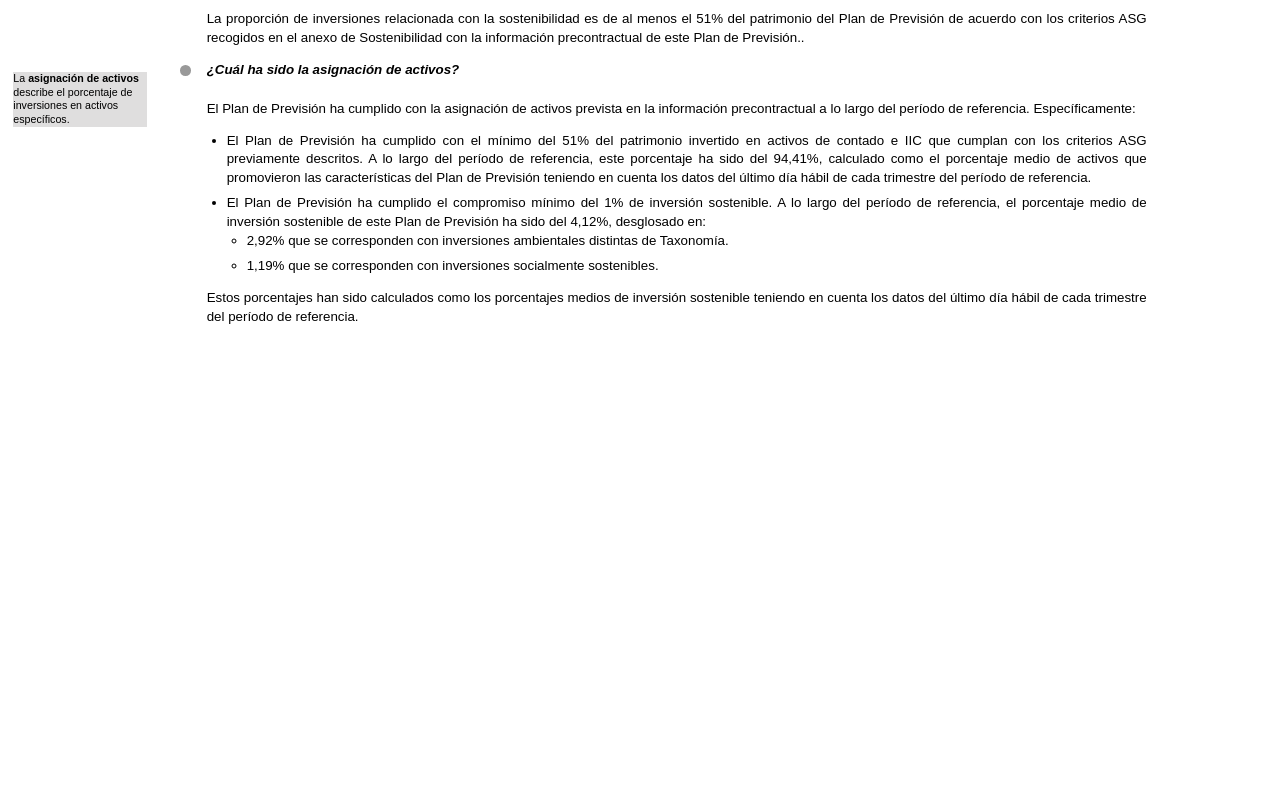
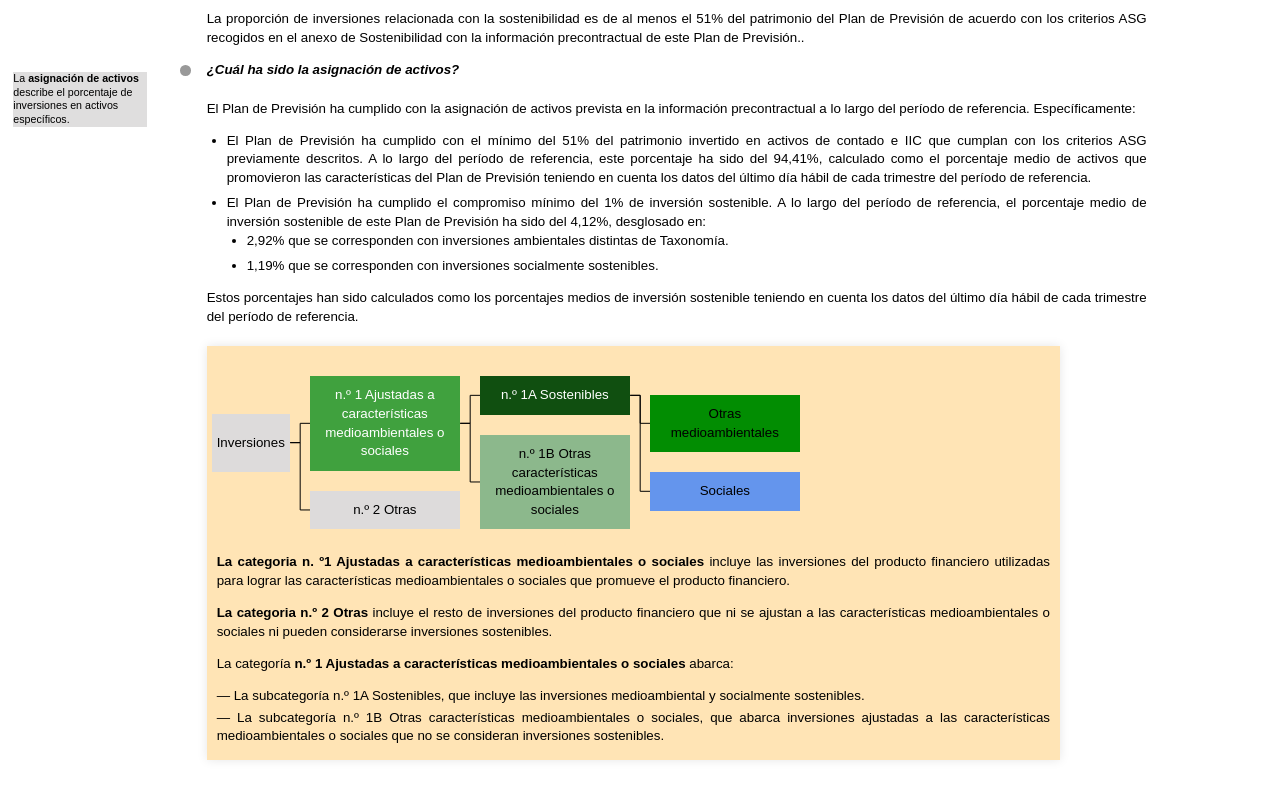
Before and after one commit to tristansoler/sfdr_report_generator, a plain HTML site: page template.html in a window 1280 px wide. Shown: the part 5931-6729 px from the top of the page. Before the commit the page ends 6387 px from the top, so only its background shows below. Drawn offline with Linux system fonts and the light colour scheme.

Commit message:
we managed to include the flow chart inside the second regular orange box

```diff
--- a/template.html
+++ b/template.html
@@ -559,7 +559,7 @@
                     ¿Cuál ha sido la asignación de activos?
                 </div>
             </div>
-            <!--Answer 4 -->
+            <!--Answer Subquestion 4 -->
             <div class="answer-text">
                 <p>
                     El Plan de Previsión ha cumplido con la asignación de activos prevista en la
@@ -588,6 +588,55 @@
                     período de referencia.
                 </p>
             </div>
+            <!--Regular orange box 2-->
+            <div class="obr-container">
+            <!--Flow Chart-->
+            <div class="flowchart">
+                <svg class="flowchart-lines"></svg>
+                <div class="nodes">
+                    <div class="node" id="n10000">Inversiones</div>
+                    <div class="branch-horizontal">
+                        <div class="node" id="n11000" data-parent="n10000">n.º 1 Ajustadas a características medioambientales o sociales</div>
+                        <div class="node" id="n12000" data-parent="n10000">n.º 2 Otras</div>
+                    </div>
+                    <div class="branch-horizontal">
+                        <div class="node" id="n11100" data-parent="n11000">n.º 1A Sostenibles</div>
+                        <div class="node" id="n11200" data-parent="n11000">n.º 1B Otras características medioambientales o sociales</div>
+                    </div>
+                    <div class="sub-branch-horizontal">
+                        <div class="node" id="n11110" data-parent="n11100">Otras medioambientales</div>
+                        <div class="node" id="n11120" data-parent="n11100">Sociales</div>
+                    </div>
+                </div>
+            </div>
+            <script src="flowchart-script.js"></script>
+
+            <!--Rest of the orange box content-->
+                <div class="obr-content">
+                    <p>
+                        <strong>La categoria n. º1 Ajustadas a características medioambientales o sociales </strong>
+                        incluye las inversiones del producto financiero utilizadas para lograr las
+                        características medioambientales o sociales que promueve el producto financiero.
+                    </p>
+                    <p>
+                        <strong>La categoria n.º 2 Otras </strong>  incluye el resto de inversiones del producto financiero
+                        que ni se ajustan a las características medioambientales o sociales ni pueden
+                        considerarse inversiones sostenibles.
+                    </p>
+                    <p>
+                        La categoría <strong>n.º 1 Ajustadas a características medioambientales o sociales</strong> abarca:
+                    </p>
+                    <p>
+                        — La subcategoría n.º 1A Sostenibles, que incluye las inversiones
+                        medioambiental y socialmente sostenibles.
+                    </p>
+                    <p style="margin-top: -10px;">
+                        — La subcategoría n.º 1B Otras características medioambientales o sociales,
+                        que abarca inversiones ajustadas a las características medioambientales o
+                        sociales que no se consideran inversiones sostenibles.
+                    </p>
+                </div>
+            </div>
         </div>
     </div>
 </body>
--- a/template_style.css
+++ b/template_style.css
@@ -268,6 +268,10 @@ ul {
 li {
     margin-bottom: 5pt;
 }
+/*li inside ul inside li shall have same size dot*/
+ul ul li {
+    list-style-type: disc;
+}
 
 strong {
     font-weight: bold;
@@ -363,3 +367,74 @@ td:nth-child(1), td:nth-child(2) {
 .country {
     text-align: center;
 }
+
+/* FLOW CHART STYLES */
+.flowchart {
+    position: relative;
+    width: 100%;
+    height: auto;
+    margin-top: 20px;
+    margin-left: 5px;
+}
+
+.flowchart .flowchart-lines {
+    position: absolute;
+    top: 0;
+    left: 0;
+    width: 100%;
+    height: 100%;
+    pointer-events: none; /* Allow clicks to pass through */ }
+
+.nodes {
+    display: flex;
+    flex-direction: row; /* Changed from column to row */
+    align-items: center;
+}
+.branch-horizontal, .sub-branch-horizontal {
+    display: flex;
+    flex-direction: column; /* Changed to column for vertical layout */
+    justify-content: center;
+    margin-top: 20px;
+    margin-left: 20px; /* Adjust spacing between branches */
+}
+.node {
+    padding: 10px;
+    background-color: #fff;
+    margin: 10px 0; /* Adjust margins */
+    position: relative;
+    font-family: Arial, sans-serif;
+    text-align: center; /*align text center*/
+    /* limit max width of the nodes */
+    max-width: 130px;
+
+}
+/*id styling */
+.flowchart #n10000 {
+    background-color: #dddbdb;
+    /*add more padding 10 top 11 bottom 5 left and right */
+    padding: 20px 5px 20px 5px;
+    max-width: 200px;
+}
+/* Styling for Level 1 */
+.flowchart #n11000 {
+    color: white;
+    background-color: #40a13e;
+}
+.flowchart #n12000 {
+    background-color: #dddbdb;
+}
+/* Styling for Level 2 */
+.flowchart #n11100 {
+    background-color: #104f10;
+    color: white;
+}
+.flowchart #n11200 {
+    background-color: #8cb88c;
+}
+/* Styling for Level 3 */
+.flowchart #n11110 {
+    background-color: #028d02;
+}
+.flowchart #n11120 {
+    background-color: #6495ed;
+}
```
Also changed, not shown: flow_chart.html (added, +20 -0 lines).
